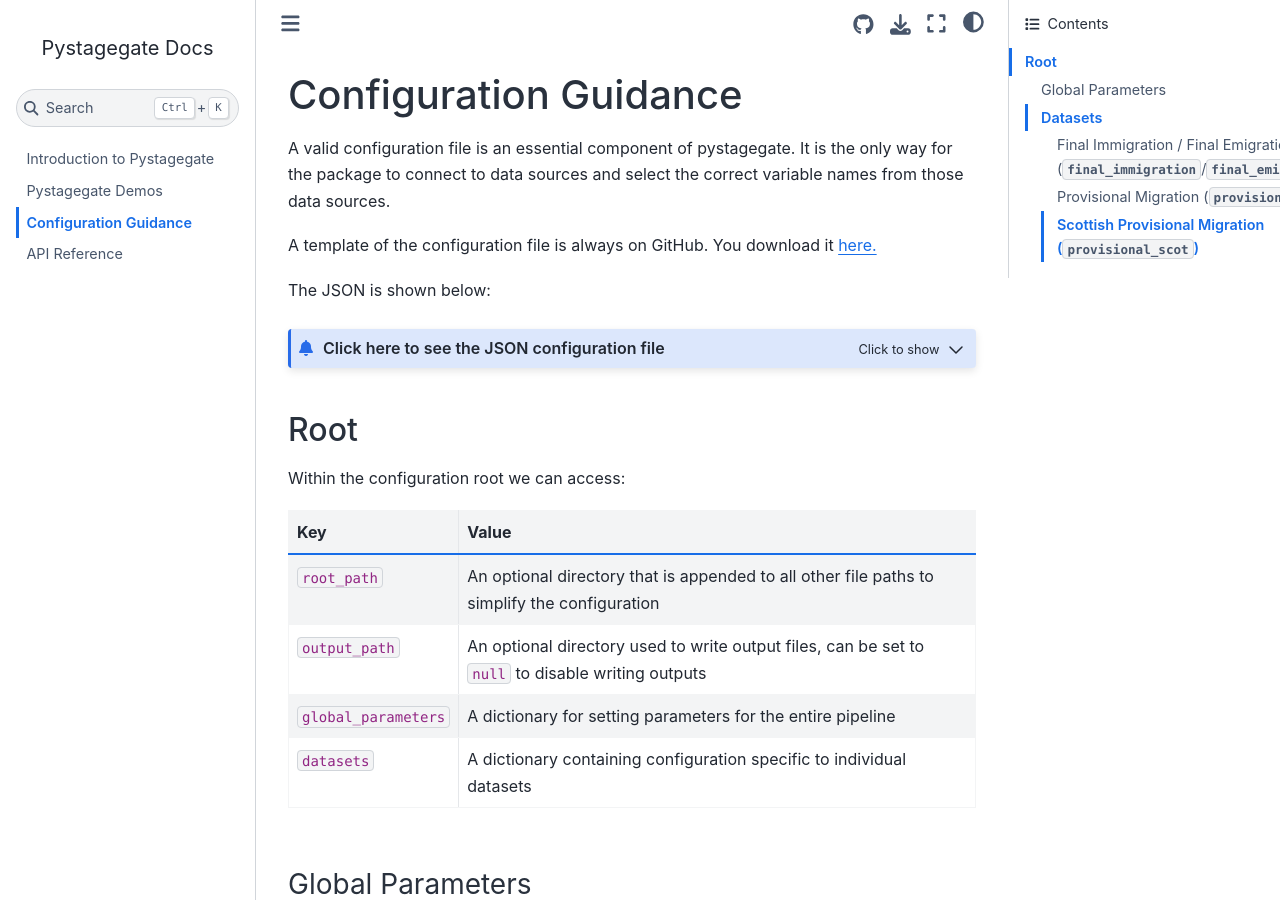
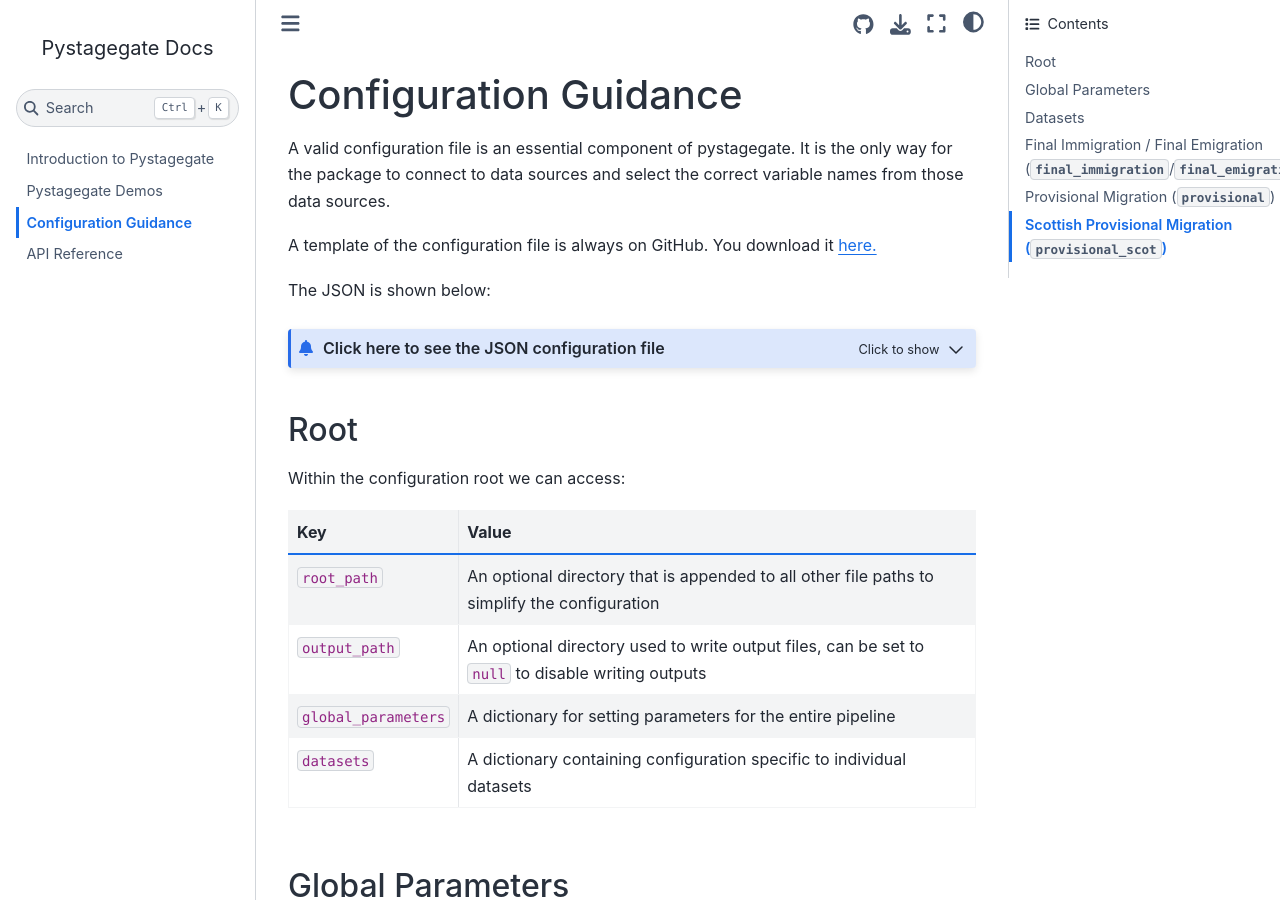
Before and after one commit to ONSdigital/pystagegate, a Jupyter Book: the page built from docs/configuration.md, in a window 1280 px wide and 900 px high. Built offline with Jupyter Book 1.0.4 settings and Sphinx 7.4.7 and the Sphinx Book theme 1.1.4, drawn with Linux system fonts in a browser that asks for light colours.

Commit message:
edit docs

```diff
--- a/docs/configuration.md
+++ b/docs/configuration.md
@@ -83,7 +83,7 @@
 | `global_parameters` | A dictionary for setting parameters for the entire pipeline |
 | `datasets` | A dictionary containing configuration specific to individual datasets |
 
-### Global Parameters
+## Global Parameters
 
 Within `global_parameters` we can access:
 
@@ -97,7 +97,7 @@
 | `provisional_scot_direction` | String array stating the direction categories from the provisional Scottish migration data. Must be ordered so that the immigration category takes position 0 and the emigration category takes position 1. E.g., `["in", "out"]` |
 
 
-### Datasets
+## Datasets
 
 Within `datasets` we can access:
 
@@ -113,7 +113,7 @@
 - `path`: The path to the dataset. This can be either a shortened path appended to `root_path` or the entire path if `root_path` is left empty.
 - `variables`: The list of variable names required from the dataset to run the pipeline.
 
-#### Final Immigration / Final Emigration (`final_immigration`/`final_emigration`)
+## Final Immigration / Final Emigration (`final_immigration`/`final_emigration`)
 
 Final migration estimates by Local Authority geography, age, sex, nationality status and year.
 
@@ -130,7 +130,7 @@
 | `year` | String value to index the column for year data was collected | This column must be recognised in Pandas as an integer |
 | `count` | String value to index the column for the final estimate of migration at a given geography, age, sex and nationality | This column must be recognised in Pandas as an integer or floating point |
 
-#### Provisional Migration (`provisional`)
+## Provisional Migration (`provisional`)
 
 Provisional migration estimates by Local Authority geography, age, sex, nationality status and year.
 
@@ -143,7 +143,7 @@
 | `emigration` | String value to index the column for the provisional estimate of emigration at a given geography, age, sex and nationality | This column must be recognised in Pandas as an integer or floating point |
 | `net` | `immigration` - `emigration` | This column must be recognised in Pandas as an integer or floating point |
 
-#### Scottish Provisional Migration (`provisional_scot`)
+## Scottish Provisional Migration (`provisional_scot`)
 
 Additional provisional migration estimates for Local Authority geographies in Scotland only.
 
```
Also changed, not shown: docs/demos.ipynb.
